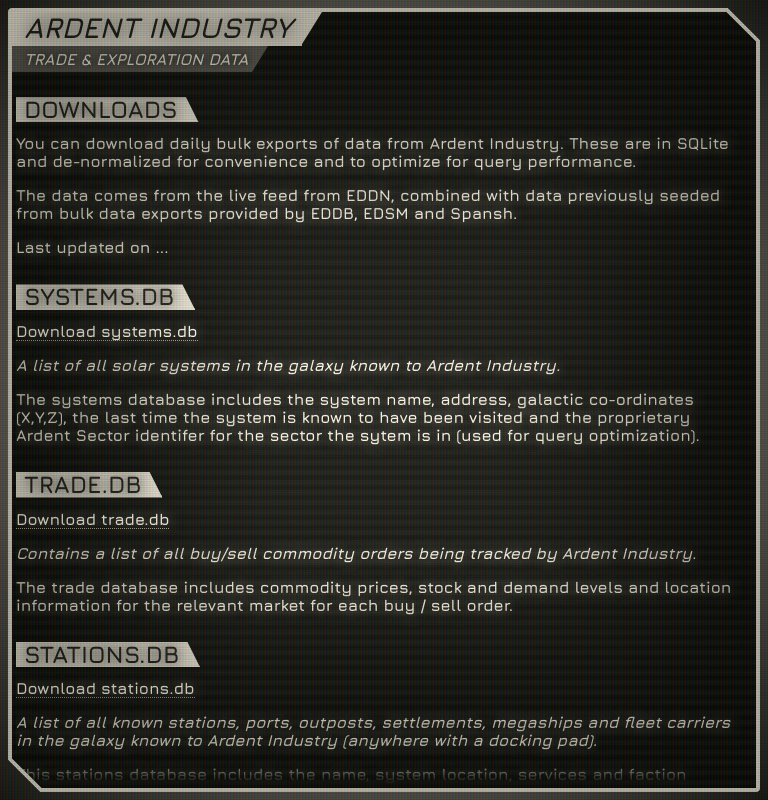
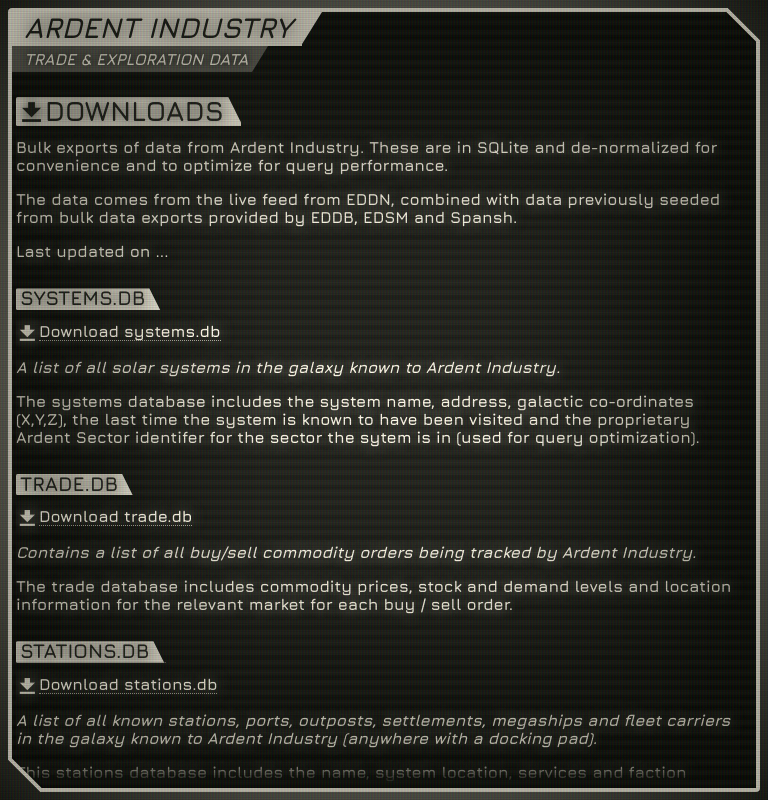
Before and after one commit to iaincollins/ardent-www, a Next.js app: page /downloads in a window 768 px wide. Built offline with nearby package versions, Linux system fonts and the light colour scheme; no server answers.

Commit message:
CSS refactoring and tweaks

```diff
--- a/css/components/breadcrumb.css
+++ b/css/components/breadcrumbs.css
@@ -81,3 +81,7 @@
   background-color: var(--color-primary);
   box-shadow: .1rem -.1rem .5rem rgba(0,0,0,.3);
 }
+
+.breadcrumbs--placeholder {
+  height: .5rem;
+}
--- a/css/elements/index.css
+++ b/css/elements/index.css
@@ -61,7 +61,7 @@
   margin-bottom: .75rem;
   margin-right: .5rem;
   padding-bottom: .1rem;
-  padding-left: .5rem;
+  padding-left: .25rem;
   padding-right: .5rem;
   z-index: 1;
   float: left;
@@ -87,13 +87,19 @@
 h2 {
   font-size: 2rem;
   line-height: 2rem;
-  padding-right: 1.25rem;
+  padding-right: 1.5rem;
   clip-path: polygon(0 0,calc(100% - 1.1rem) 0,100% 2.1rem,100% 100%,0 100%);
+  border-top-left-radius: .1rem;
+  border-bottom-left-radius: .1rem;
 }
 
 h3 {
   font-size: 1.7rem;
   line-height: 1.7rem;
+  padding-right: 1.25rem;
+  clip-path: polygon(0 0,calc(100% - 1.1rem) 0,100% 2.1rem,100% 100%,0 100%);
+  border-top-left-radius: .1rem;
+  border-bottom-left-radius: .1rem;
 }
 
 h2.heading--with-icon {
--- a/css/index.css
+++ b/css/index.css
@@ -5,14 +5,15 @@
 @import url('elements/index.css');
 
 @import url('components/header.css');
-@import url('components/breadcrumb.css');
+@import url('components/breadcrumbs.css');
 @import url('components/tabs.css');
 @import url('components/loader.css');
 @import url('components/loading-bar.css');
 @import url('components/data-table.css');
 @import url('components/properties-table.css');
 
-@import url('overrides/responsive.css');
+@import url('responsive/mobile.css');
+@import url('responsive/desktop.css');
 @import url("overrides/safari.css");
 
 @font-face {
--- /dev/null
+++ b/css/responsive/desktop.css
@@ -0,0 +1,9 @@
+@media only screen and (min-width: 768px) {
+  .data-table--striped-not-mobile tbody tr:nth-child(odd) td {
+    background: rgba(255,255,255,.1) !important;
+  }
+
+  .is-visible-mobile {
+    display: none !important;
+  }
+}
--- a/css/overrides/responsive.css
+++ b/css/responsive/mobile.css
@@ -13,8 +13,9 @@
   }
 
   h2 {
-    font-size: 1.5rem;
-    line-height: 1.5rem;
+    font-size: 1.75rem;
+    line-height: 1.75rem;
+    padding-right: 1rem;
     clip-path: polygon(0 0,calc(100% - .8rem) 0,100% 1.6rem,100% 100%,0 100%);
   }
 
@@ -27,8 +28,10 @@
   }
 
   h3 {
-    font-size: 1rem;
-    line-height: 1.5rem;
+    font-size: 1.25rem;
+    line-height: 1.25rem;
+    padding-right: 1rem;
+    clip-path: polygon(0 0,calc(100% - .8rem) 0,100% 1.6rem,100% 100%,0 100%);
   }
 
   .header__logo h1,
@@ -85,14 +88,12 @@
     padding-right: 0;
     padding-left: .25rem;
   }
-}
 
-@media only screen and (min-width: 768px) {
-  .data-table--striped-not-mobile tbody tr:nth-child(odd) td {
-    background: rgba(255,255,255,.1) !important;
+  .breadcrumbs {
+    margin-top: .6rem;
   }
 
-  .is-visible-mobile {
-    display: none !important;
+  .breadcrumbs--placeholder {
+    height: 0rem;
   }
 }
--- a/package.json
+++ b/package.json
@@ -1,6 +1,6 @@
 {
   "name": "ardent-www",
-  "version": "0.37.0",
+  "version": "0.37.1",
   "description": "Ardent Industry",
   "main": "index.js",
   "scripts": {
--- a/pages/commodity/[commodity-name]/index.js
+++ b/pages/commodity/[commodity-name]/index.js
@@ -82,13 +82,13 @@
 
   return (
     <Layout loading={commodity === undefined || imports === undefined}>
-      <ul className='breadcrumbs'>
+      <ul className='breadcrumbs fx__fade-in'>
         <li><Link href='/'>Home</Link></li>
         <li><Link href='/commodities'>Commodities</Link></li>
       </ul>
       {commodity === null && <><h2>Error</h2><p className='clear'>Commodity not found</p></>}
       {commodity &&
-        <>
+        <div className='fx__fade-in'>
           <h2 className='heading--with-icon'>
             <i className='icon icarus-terminal-cargo' />
             {commodity.name}
@@ -234,7 +234,7 @@
               </TabPanel>
             </div>
           </Tabs> */}
-        </>}
+        </div>}
     </Layout>
   )
 }
--- a/pages/downloads.js
+++ b/pages/downloads.js
@@ -1,7 +1,7 @@
 import { useState, useEffect } from 'react'
 import Link from 'next/link'
 import Layout from 'components/layout'
-import {API_BASE_URL} from 'lib/consts'
+import { API_BASE_URL } from 'lib/consts'
 
 export default () => {
   const [backupData, setBackupData] = useState()
@@ -14,10 +14,14 @@
   }, [])
   return (
     <Layout>
-    <div style={{ maxWidth: '45rem' }}>
-      <h2>Downloads</h2>
+      <div className='fx__fade-in' style={{ maxWidth: '45rem' }}>
+        <div className='breadcrumbs--placeholder' />
+        <h2 className='heading--with-icon'>
+          <i className='icon icarus-terminal-download' />
+          Downloads
+        </h2>
         <p className='clear'>
-        You can download daily bulk exports of data from Ardent Industry. These are in SQLite and de-normalized for convenience and to optimize for query performance.
+          Bulk exports of data from Ardent Industry. These are in SQLite and de-normalized for convenience and to optimize for query performance.
         </p>
         <p>
           The data comes from the live feed from EDDN, combined with data previously seeded from bulk data exports provided by EDDB, EDSM and Spansh.
@@ -25,12 +29,13 @@
         <p>
           Last updated on {backupData?.completed?.replace(/\.(.*)/, '')?.replace('T', ' at ')?.replace(/$/, ' UTC') ?? '...'}
         </p>
-      <h2>systems.db</h2>
+        <h3>systems.db</h3>
         <p className='clear'>
+          <i className='icon icarus-terminal-download' />
           <Link href='https://downloads.ardent-industry.com/systems.db'><strong>Download systems.db</strong></Link>
           {backupData && <small>
-          <br/>{backupData?.databases?.filter(db => db.name === 'systems.db')?.[0]?.tables?.systems?.toLocaleString()} systems
-          <br/>{(backupData?.databases?.filter(db => db.name === 'systems.db')?.[0]?.size / 1000000000).toLocaleString(undefined, {maximumFractionDigits: 0})} GB
+            <br />{backupData?.databases?.filter(db => db.name === 'systems.db')?.[0]?.tables?.systems?.toLocaleString()} systems
+            <br />{(backupData?.databases?.filter(db => db.name === 'systems.db')?.[0]?.size / 1000000000).toLocaleString(undefined, { maximumFractionDigits: 0 })} GB
           </small>}
         </p>
         <p>
@@ -40,12 +45,13 @@
           The systems database includes the system name, address, galactic co-ordinates (X,Y,Z), the last time the system is
           known to have been visited and the proprietary Ardent Sector identifer for the sector the sytem is in (used for query optimization).
         </p>
-      <h2>trade.db</h2>
+        <h3>trade.db</h3>
         <p className='clear'>
+          <i className='icon icarus-terminal-download' />
           <Link href='https://downloads.ardent-industry.com/trade.db'><strong>Download trade.db</strong></Link>
           {backupData && <small>
-          <br/>{backupData?.databases?.filter(db => db.name === 'trade.db')?.[0]?.tables?.commodities?.toLocaleString()} commodities
-          <br/>{(backupData?.databases?.filter(db => db.name === 'trade.db')?.[0]?.size / 1000000000).toLocaleString(undefined, {maximumFractionDigits: 0})} GB
+            <br />{backupData?.databases?.filter(db => db.name === 'trade.db')?.[0]?.tables?.commodities?.toLocaleString()} commodities
+            <br />{(backupData?.databases?.filter(db => db.name === 'trade.db')?.[0]?.size / 1000000000).toLocaleString(undefined, { maximumFractionDigits: 0 })} GB
           </small>}
         </p>
         <p>
@@ -54,12 +60,13 @@
         <p>
           The trade database includes commodity prices, stock and demand levels and location information for the relevant market for each buy / sell order.
         </p>
-      <h2>stations.db</h2>
+        <h3>stations.db</h3>
         <p className='clear'>
+          <i className='icon icarus-terminal-download' />
           <Link href='https://downloads.ardent-industry.com/stations.db'><strong>Download stations.db</strong></Link>
           {backupData && <small>
-          <br/>{backupData?.databases?.filter(db => db.name === 'stations.db')?.[0]?.tables?.stations?.toLocaleString()} stations
-          <br/>{(backupData?.databases?.filter(db => db.name === 'stations.db')?.[0]?.size / 1000000).toLocaleString(undefined, {maximumFractionDigits: 0})} MB
+            <br />{backupData?.databases?.filter(db => db.name === 'stations.db')?.[0]?.tables?.stations?.toLocaleString()} stations
+            <br />{(backupData?.databases?.filter(db => db.name === 'stations.db')?.[0]?.size / 1000000).toLocaleString(undefined, { maximumFractionDigits: 0 })} MB
           </small>}
         </p>
         <p>
@@ -71,17 +78,19 @@
         <p>
           Partial data may only be avaible for some locations, depending how much telemetry has been received from the location.
         </p>
-      <h2>locations.db</h2>
+        <h3>locations.db</h3>
         <p className='clear'>
+          <i className='icon icarus-terminal-download' />
           <Link href='https://downloads.ardent-industry.com/locations.db'><strong>Download locations.db</strong></Link>
           {backupData && <small>
-          <br/>{backupData?.databases?.filter(db => db.name === 'locations.db')?.[0]?.tables?.locations?.toLocaleString()} locations
-          <br/>{(backupData?.databases?.filter(db => db.name === 'locations.db')?.[0]?.size / 1000).toLocaleString(undefined, {maximumFractionDigits: 0})} KB
+            <br />{backupData?.databases?.filter(db => db.name === 'locations.db')?.[0]?.tables?.locations?.toLocaleString()} locations
+            <br />{(backupData?.databases?.filter(db => db.name === 'locations.db')?.[0]?.size / 1000).toLocaleString(undefined, { maximumFractionDigits: 0 })} KB
           </small>}
         </p>
         <p>
           <em>A small but growing list of Points of interest which Ardent Industry has received telemetry for. Currently specifically contains a list of unusual planetary locations.</em>
         </p>
       </div>
-  </Layout>)
+    </Layout>
+  )
 }
--- a/pages/system/[system-name]/index.js
+++ b/pages/system/[system-name]/index.js
@@ -149,13 +149,13 @@
 
   return (
     <Layout loading={system === undefined}>
-      <ul className='breadcrumbs'>
+      <ul className='breadcrumbs fx__fade-in'>
         <li><Link href='/'>Home</Link></li>
         <li><Link href='/commodities'>Systems</Link></li>
       </ul>
       {system === null && <><h2>Error</h2><p className='clear'>System not found</p></>}
       {system &&
-        <>
+        <div className='fx__fade-in'>
           <h2 className='heading--with-icon'>
             <i className='icon icarus-terminal-system-orbits' />
             {system.systemName}
@@ -561,7 +561,7 @@
                 />}
             </TabPanel>
           </Tabs>
-        </>}
+        </div>}
     </Layout>
   )
 }
```
Also changed, not shown: pages/commodities.js (+6 -7 lines). Lines whose indentation alone changed are shown as unchanged.
